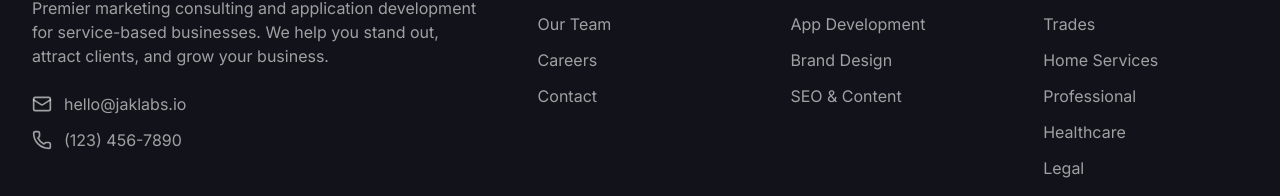
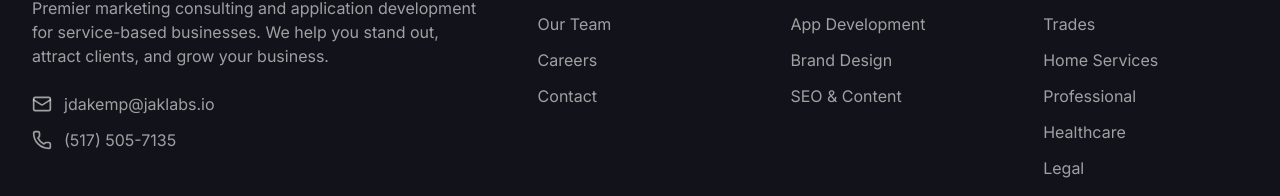
Before and after one commit to jaklabs/jaklabs-website, a Next.js app: page /about in a window 1280 px wide. Shown: the part 5203-5399 px from the top of the page. Built offline with nearby package versions, Linux system fonts and the light colour scheme.

Commit message:
Update homepage text, contact info and social links

```diff
--- a/src/components/layout/Footer.tsx
+++ b/src/components/layout/Footer.tsx
@@ -27,10 +27,10 @@ const footerLinks = {
 }
 
 const socialLinks = [
-    { icon: Facebook, href: 'https://facebook.com', label: 'Facebook' },
-    { icon: Twitter, href: 'https://twitter.com', label: 'Twitter' },
-    { icon: Linkedin, href: 'https://linkedin.com', label: 'LinkedIn' },
-    { icon: Instagram, href: 'https://instagram.com', label: 'Instagram' },
+    { icon: Facebook, href: 'https://www.facebook.com/jakthedev', label: 'Facebook' },
+    { icon: Twitter, href: 'REMOVE_TWITTER', label: 'Twitter' },
+    { icon: Linkedin, href: 'https://www.linkedin.com/in/jd-alexander-kemp-99b07064/', label: 'LinkedIn' },
+    { icon: Instagram, href: 'https://www.instagram.com/jaklabs.io?igsh=eHhmYnBvOXc4eGQ1&utm_source=qr', label: 'Instagram' },
 ]
 
 export function Footer() {
@@ -50,13 +50,13 @@ export function Footer() {
                             We help you stand out, attract clients, and grow your business.
                         </p>
                         <div className="space-y-3">
-                            <a href="mailto:hello@jaklabs.io" className="flex items-center space-x-3 text-white/60 hover:text-primary transition-colors">
+                            <a href="mailto:jdakemp@jaklabs.io" className="flex items-center space-x-3 text-white/60 hover:text-primary transition-colors">
                                 <Mail className="w-5 h-5" />
-                                <span>hello@jaklabs.io</span>
+                                <span>jdakemp@jaklabs.io</span>
                             </a>
-                            <a href="tel:+1234567890" className="flex items-center space-x-3 text-white/60 hover:text-primary transition-colors">
+                            <a href="tel:+15175057135" className="flex items-center space-x-3 text-white/60 hover:text-primary transition-colors">
                                 <Phone className="w-5 h-5" />
-                                <span>(123) 456-7890</span>
+                                <span>(517) 505-7135</span>
                             </a>
                         </div>
                     </div>
--- a/src/components/sections/CTA.tsx
+++ b/src/components/sections/CTA.tsx
@@ -22,7 +22,7 @@ export function CTA() {
                     <div className="absolute -top-24 -right-24 w-48 h-48 bg-primary/20 rounded-full blur-3xl" />
                     <div className="absolute -bottom-24 -left-24 w-48 h-48 bg-accent-purple/20 rounded-full blur-3xl" />
 
-                    <div className="relative z-10 max-w-3xl">
+                    <div className="relative z-10 max-w-3xl mx-auto text-center">
                         <motion.p
                             initial={{ opacity: 0, y: 20 }}
                             animate={isInView ? { opacity: 1, y: 0 } : {}}
@@ -57,15 +57,15 @@ export function CTA() {
                             initial={{ opacity: 0, y: 20 }}
                             animate={isInView ? { opacity: 1, y: 0 } : {}}
                             transition={{ duration: 0.5, delay: 0.4 }}
-                            className="flex flex-col sm:flex-row gap-4"
+                            className="flex flex-col sm:flex-row gap-4 justify-center"
                         >
                             <Link href="/contact" className="btn-primary group">
                                 Schedule a Call
                                 <ArrowRight className="ml-2 w-5 h-5 group-hover:translate-x-1 transition-transform" />
                             </Link>
-                            <a href="mailto:hello@jaklabs.io" className="btn-secondary">
+                            <a href="mailto:jdakemp@jaklabs.io" className="btn-secondary">
                                 <Mail className="mr-2 w-5 h-5" />
-                                hello@jaklabs.io
+                                jdakemp@jaklabs.io
                             </a>
                         </motion.div>
                     </div>
--- a/src/components/sections/Hero.tsx
+++ b/src/components/sections/Hero.tsx
@@ -79,7 +79,7 @@ export function Hero() {
                         className="text-5xl md:text-6xl lg:text-7xl font-bold tracking-tight mb-6"
                     >
                         <span className="block">We Help Service Businesses</span>
-                        <span className="text-gradient-neon">Dominate Their Market</span>
+                        <span className="text-gradient-neon">Dominate Your Market</span>
                     </motion.h1>
 
                     {/* Subheading */}
```
